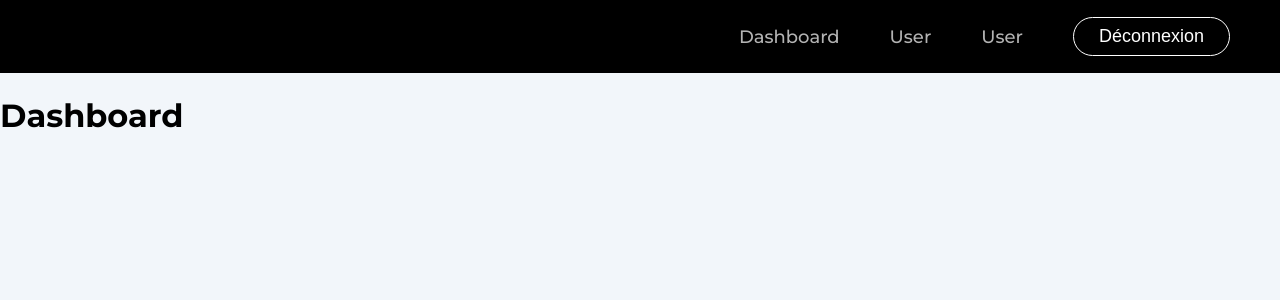
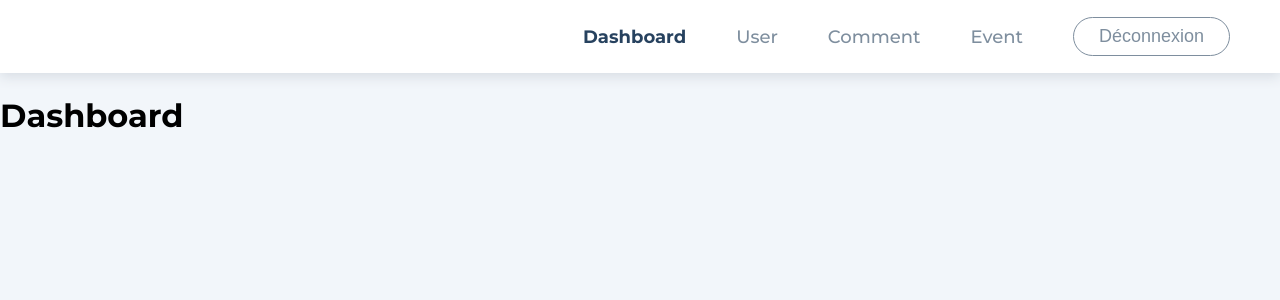
Before and after one commit to CRabia/Levent, a React (Create React App) app in the folder front/: page /admin/dashboard in a window 1280 px wide. Shown: the top 300 px of the page. Built offline with nearby package versions, Linux system fonts and the light colour scheme; no server answers.

Commit message:
wip(header): update design

```diff
--- a/front/src/App.js
+++ b/front/src/App.js
@@ -44,7 +44,7 @@ const App = () => {
     return (
         <AuthProvider customHistory={customHistory}>
             <Router history={customHistory}>
-                {renderHeader && <Header theme="light" />}
+                {renderHeader && <Header theme="transparent" />}
                 {renderHeaderAdmin && <HeaderAdmin theme="opaque" />}
 
                 <Route path="/" exact component={Home} />
--- a/front/src/App.scss
+++ b/front/src/App.scss
@@ -24,9 +24,7 @@ $main-color-admin-selected: #4036ae;
 
 .btn-rounded-100 {
     background-color: transparent;
-  color: white;
     border-radius: 2rem;
-  border: 1px solid white;
     padding: 8px 25px;
     font-size: 18px;
     cursor: pointer;
@@ -34,7 +32,11 @@ $main-color-admin-selected: #4036ae;
         outline: none;
     }
 }
-
+.btn-rounded-100 {
+    background-color: transparent;
+    color: white;
+    border: 1px solid white;
+}
 .btn-violet {
     transition: 0.4s;
     &:hover {
@@ -58,5 +60,4 @@ $main-color-admin-selected: #4036ae;
 @import "./scss/Contact.scss";
 @import "./scss/Home.scss";
 @import "./scss/Header.scss";
-@import "./scss/HeaderAdmin.scss";
 @import "./scss/admin/Dashboard.scss";
--- a/front/src/components/Header.js
+++ b/front/src/components/Header.js
@@ -25,7 +25,7 @@ export default class Header extends Component {
                     <div id="menu" className={`${this.state.classMenu} ${this.props.theme}`}>
                         <NavigationTab name="Home" path="/" />
                         <NavigationTab name="Contact" path="/contact" />
-                        {context.isAdmin && <NavigationTab name="Dashboard" path="/admin/dasboard" />}
+                        {context.isAdmin && <NavigationTab name="Dashboard" path="/admin/dashboard" />}
                         {context.isAuth ? (
                             <div className="flex">
                                 <NavigationTab name={context.currentUserFirstname} path="/" />
--- a/front/src/components/HeaderAdminComponent.js
+++ b/front/src/components/HeaderAdminComponent.js
@@ -1,5 +1,4 @@
 import React from "react";
-import logo from "../logo.png";
 import NavigationTab from "./NavigationTabComponent";
 import LogoutButton from "./buttons/LogoutButtonComponent";
 
@@ -8,8 +7,9 @@ const HeaderAdmin = props => {
         <nav id="menu" className={`${props.theme}`}>
             <NavigationTab name="Dashboard" path="/admin/dashboard" />
             <NavigationTab name="User" path="/admin/user" />
-            <NavigationTab name="User" path="/admin/comment" />
-            <LogoutButton theme="dark" />
+            <NavigationTab name="Comment" path="/admin/comment" />
+            <NavigationTab name="Event" path="/admin/event" />
+            <LogoutButton />
         </nav>
     );
 };
--- a/front/src/components/buttons/LogoutButtonComponent.js
+++ b/front/src/components/buttons/LogoutButtonComponent.js
@@ -1,7 +1,7 @@
 import React, { useState } from "react";
 import AuthContext from "../../contexts/auth.context";
 
-const LogoutButton = props => {
+const LogoutButton = () => {
     return (
         <AuthContext.Consumer>
             {context => (
--- a/front/src/scss/Header.scss
+++ b/front/src/scss/Header.scss
@@ -32,28 +32,6 @@
     }
 }
 
-.opaque-nav-bar.light {
-  background-color: rgba($color: #000000, $alpha: 0.4);
-  height: 60px !important;
-  .item-nav {
-    height: 60px !important;
-    a {
-      p {
-        font-size: 15px !important;
-      }
-      .btn-violet {
-        font-size: 15px !important;
-        &:hover {
-          border-color: #9c5fd4 !important;
-          background: linear-gradient(35deg, #9c5fd4, #458bed) !important;
-          color: white;
-          box-shadow: none;
-        }
-      }
-    }
-  }
-}
-
 .active-animation {
     left: 0 !important;
     .card-component {
@@ -61,8 +39,16 @@
     }
 }
 
-//theme light Menu
-#menu.light {
+//theme transparent Menu
+#menu.transparent {
+    #activated-tab-nav {
+        a,
+        p {
+            color: white;
+            font-weight: bold;
+            opacity: 1;
+        }
+    }
     .item-nav {
         a {
             p {
@@ -74,21 +60,80 @@
             }
         }
     }
+    .btn-rounded-100 {
+        background-color: transparent;
+        color: white;
+        border: 1px solid white;
+    }
+    .btn-violet {
+        transition: 0.4s;
+        &:hover {
+            background-color: white;
+            color: #9c5fd4;
+            box-shadow: 2px 6px 12px rgba(0, 0, 0, 0.3);
+        }
+    }
 }
 
 //theme opaque Menu
 
 #menu.opaque {
-  background-color: black;
+    background-color: white;
+    box-shadow: 0 4px 12px $main-color-admin-hover;
+
+    #activated-tab-nav {
+        a,
+        p {
+            color: $main-color-admin-text;
+            font-weight: bold;
+        }
+    }
+
     .item-nav {
         a {
             p {
-        color: white;
-        opacity: 0.7;
+                color: $main-color-admin-disabled;
                 &:hover {
-          opacity: 1;
+                    color: $main-color-admin-text;
                 }
             }
         }
     }
+    .btn-rounded-100 {
+        background-color: transparent;
+        color: $main-color-admin-disabled;
+        border: 1px solid $main-color-admin-disabled;
     }
+    .btn-violet {
+        &:hover {
+            border-color: #9c5fd4 !important;
+            background: linear-gradient(35deg, #9c5fd4, #458bed) !important;
+            color: white !important;
+            box-shadow: none;
+        }
+    }
+}
+
+//
+
+.opaque-nav-bar.transparent {
+    background-color: rgba($color: #000000, $alpha: 0.4);
+    height: 60px !important;
+    .item-nav {
+        height: 60px !important;
+        a {
+            p {
+                font-size: 15px !important;
+            }
+        }
+        .btn-violet {
+            font-size: 15px !important;
+            &:hover {
+                border-color: #9c5fd4 !important;
+                background: linear-gradient(35deg, #9c5fd4, #458bed) !important;
+                color: white !important;
+                box-shadow: none;
+            }
+        }
+    }
+}
--- a/front/src/scss/HeaderAdmin.scss
+++ /dev/null
@@ -1,18 +0,0 @@
-#menu-admin {
-    display: block;
-    background: white;
-    height: 73px;
-    width: 100%;
-    box-shadow: 0 4px 12px $main-color-admin-hover;
-    position: fixed;
-    top: 0;
-    left: 0;
-    z-index: 1024;
-    display: flex;
-    justify-content: space-between;
-    .logo {
-        width: auto;
-        height: 55px;
-        margin: 0 0 0 50px;
-    }
-}
```
Lines whose indentation alone changed are shown as unchanged.
